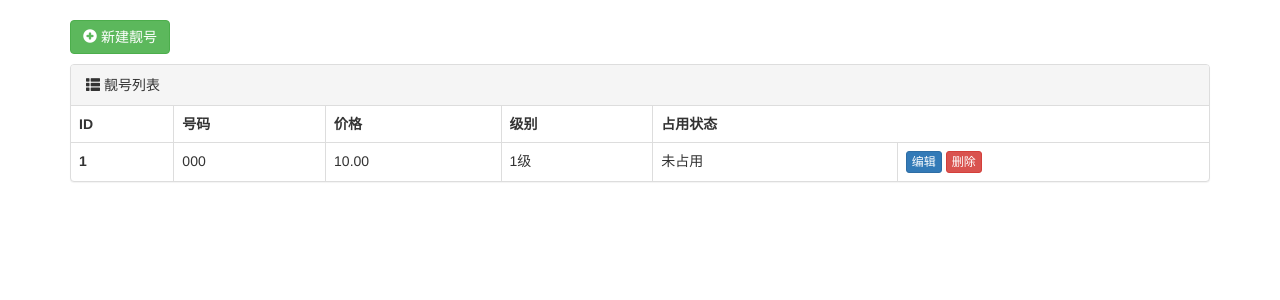
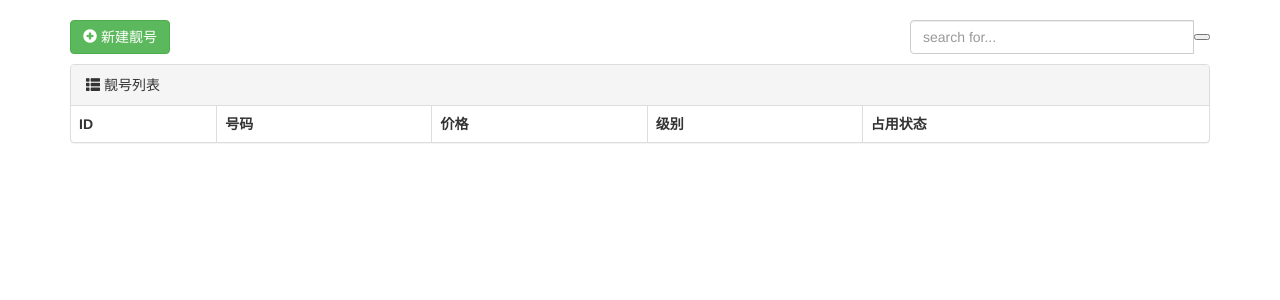
Before and after one commit to yixicc/DjangoProjectDay16, a Django app: page /prettynum/list/ in a window 1280 px wide. Shown: the part 52-352 px from the top of the page. Run offline with Django 5.2, Linux system fonts and the light colour scheme; tables that the repository leaves empty hold one stand-in row (values such as "Sample post"); lists and menus that the app fills with data are empty; some libraries are stand-ins or nearby versions.

Commit message:
增加号码搜索功能

```diff
--- a/app01/templates/prettynum_list.html
+++ b/app01/templates/prettynum_list.html
@@ -2,11 +2,23 @@
 
 {% block content %}
     <div class="container">
-        <div style="margin-bottom: 10px">
+        <div style="margin-bottom: 10px" class="clearfix">
             <a class="btn btn-success" href="/prettynum/add/">
                 <span class="glyphicon glyphicon-plus-sign" aria-hidden="true"></span>
                 新建靓号
             </a>
+            <div style="float:right;width: 300px ">
+                <form method="get">
+                    <div class="input-group">
+                       <input type="text" name="q" class="form-control" placeholder="search for..." value="">
+                        <span class="input-group-btn">
+                            <button class="input-group-btn" type="submit">
+                                <span class="glyphicon glyphicon-search" aria-hidden="true"></span>
+                            </button>
+                        </span>
+                    </div>
+                </form>
+            </div>
         </div>
         <div class="panel panel-default">
             <!-- Default panel contents -->
--- a/app01/views.py
+++ b/app01/views.py
@@ -212,8 +212,14 @@ class PrettyNumModelForm(forms.ModelForm):
 
 
 def prettynum_list(request):
+    search_word = ''
+    if request.method == 'GET':
+        search_word = request.GET.get('q')
+        query_set = models.PrettyNum.objects.filter(mobile=search_word).order_by("-level")
+
     '''数据库中获取所有的靓号列表'''
-    query_set = models.PrettyNum.objects.all().order_by("-level")
+    # query_set = models.PrettyNum.objects.all().order_by("-level")
+    query_set = models.PrettyNum.objects.filter(mobile=search_word).order_by("-level")
     return render(request,'prettynum_list.html',{'query_set':query_set})
 
 def prettynum_add(request):
```
